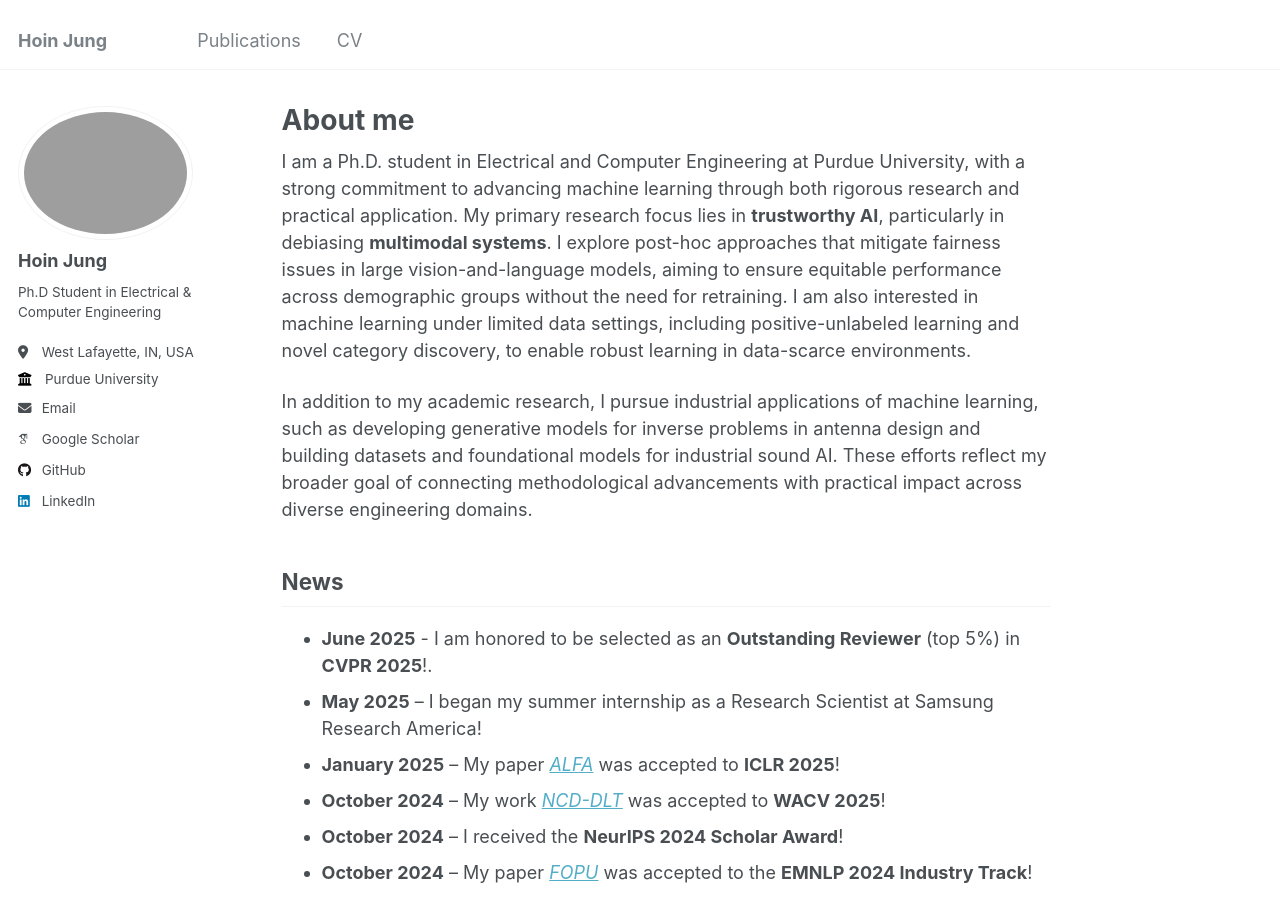
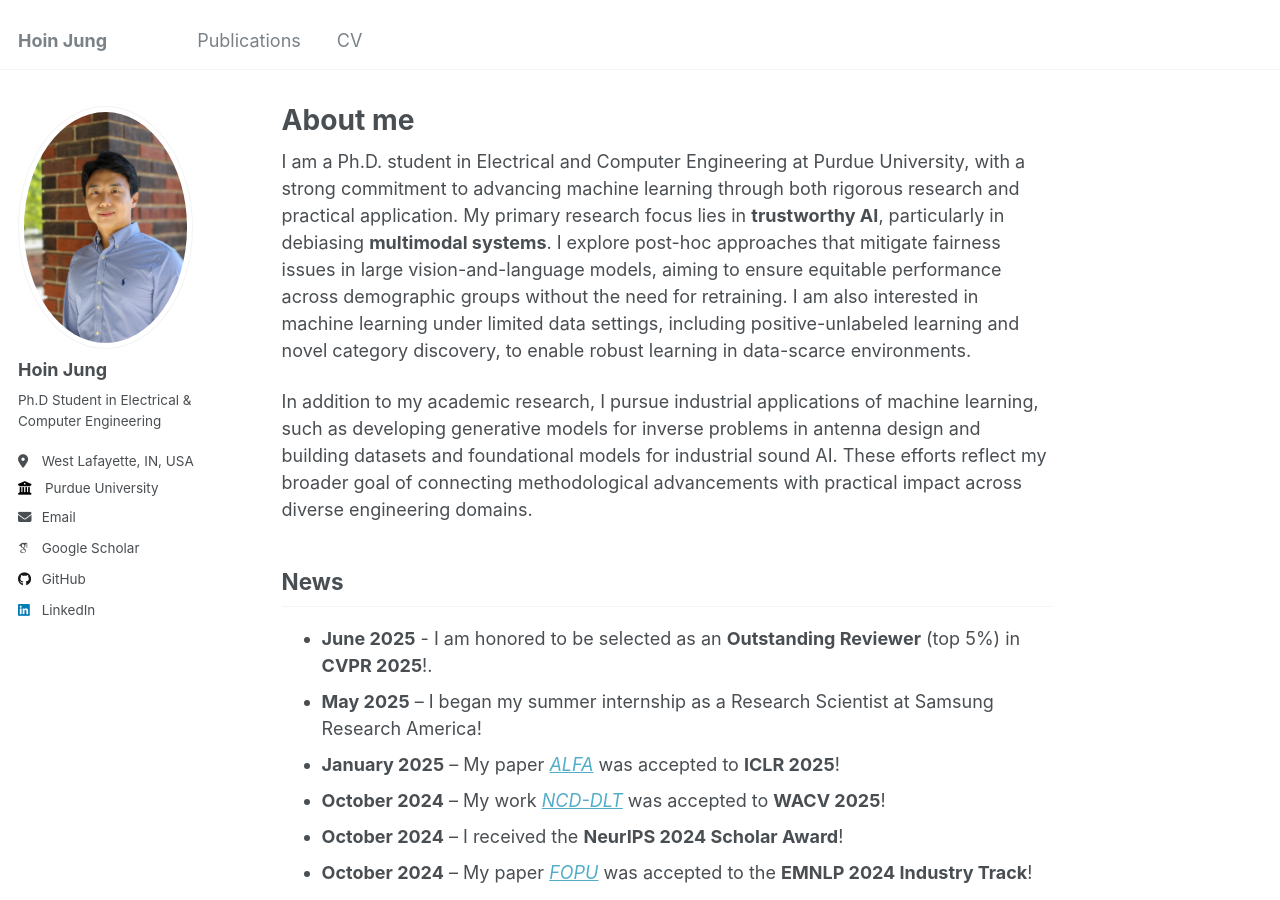
Before and after one commit to HoinJung/hoinjung.github.io, a Jekyll site: the page built from _pages/about.md, in a window 1280 px wide and 900 px high. Built offline with Jekyll 4.4.1, drawn with Linux system fonts in a browser that asks for light colours; some web fonts are replaced.

Commit message:
Update _config.yml

```diff
--- a/_config.yml
+++ b/_config.yml
@@ -21,7 +21,7 @@ repository               : "HoinJung/hoinjung.github.io"
 #               Additional customization can be done by editing /_includes/author-profile.html
 author:
   # Biographic information
-  avatar           : "hoin.jpeg"
+  avatar           : "Jung5.jpg"
   name             : "Hoin Jung"
   pronouns         : # example: "she/her"
   bio              : "Ph.D Student in Electrical & Computer Engineering"
```
